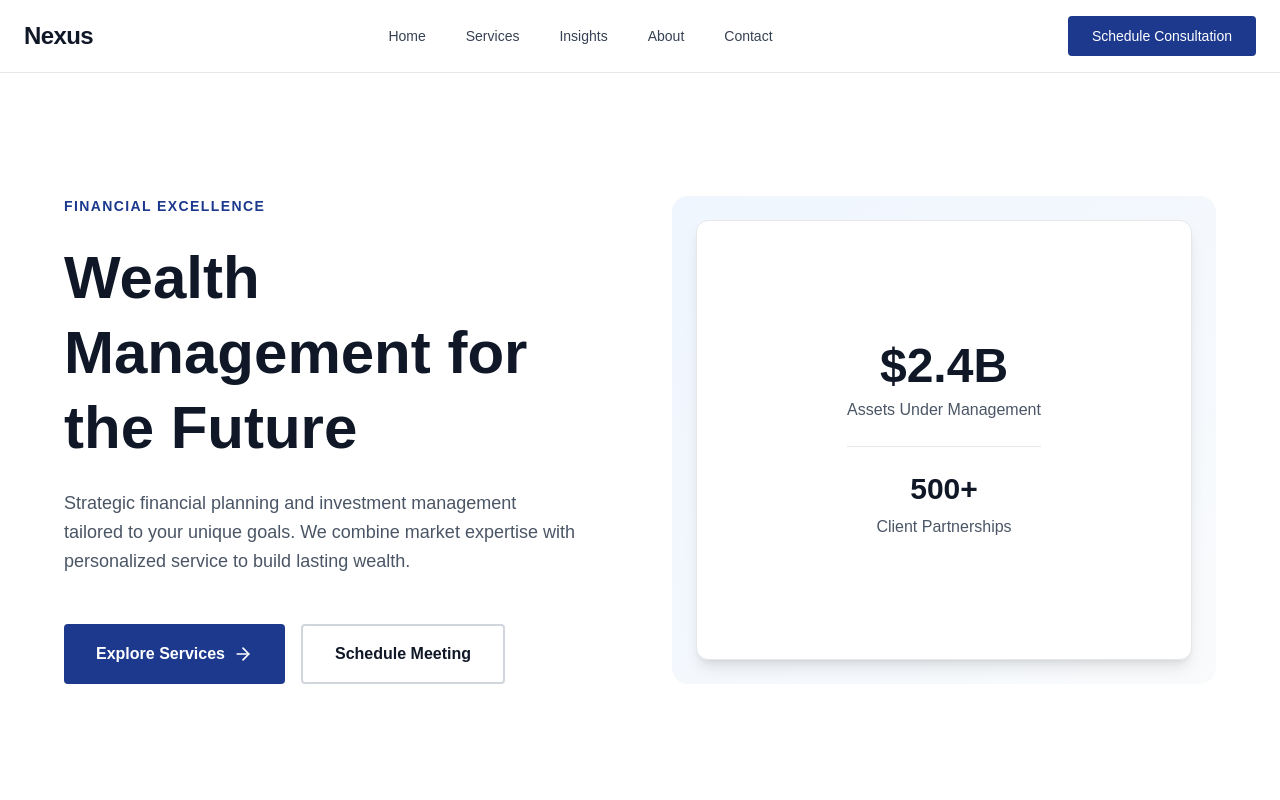
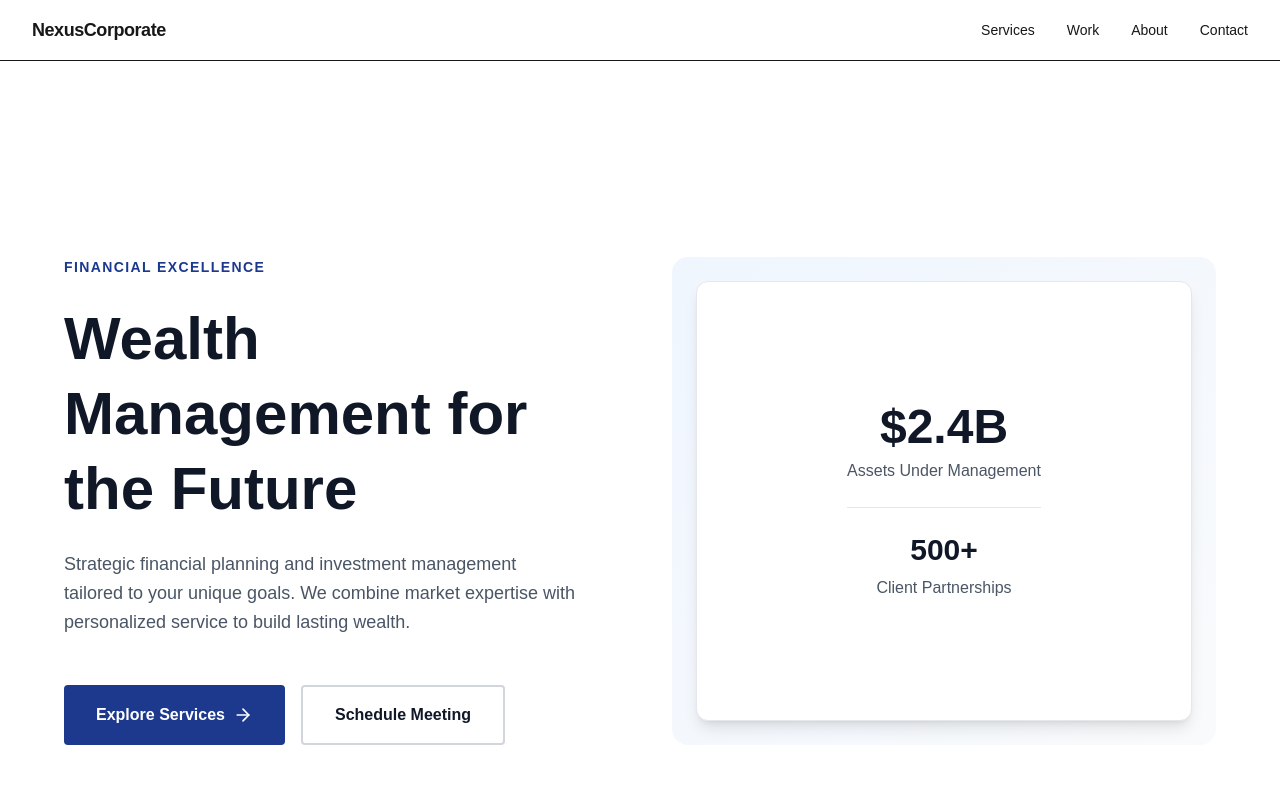
Before and after one commit to primyst/nexus, a Next.js app in the folder my-app/: page / in a window 1280 px wide. Shown: the top 800 px of the page. Built offline with nearby package versions, Linux system fonts and the light colour scheme.

Commit message:
Update Navigation.tsx

```diff
--- a/my-app/components/Navigation.tsx
+++ b/my-app/components/Navigation.tsx
@@ -1,77 +1,88 @@
 'use client';
 
+import React, { useState } from 'react';
 import Link from 'next/link';
-import { useState } from 'react';
 import { Menu, X } from 'lucide-react';
 
-export default function Navigation() {
-  const [isOpen, setIsOpen] = useState(false);
+interface NavItem {
+  label: string;
+  href: string;
+}
 
-  const navItems = [
-    { label: 'Home', href: '/' },
+const navItems: NavItem[] = [
   { label: 'Services', href: '/services' },
-    { label: 'Insights', href: '/insights' },
+  { label: 'Work', href: '/work' },
   { label: 'About', href: '/about' },
   { label: 'Contact', href: '/contact' },
 ];
 
+const Navigation: React.FC = () => {
+  const [isOpen, setIsOpen] = useState<boolean>(false);
+
+  const toggleMenu = (): void => {
+    setIsOpen((prev) => !prev);
+  };
+
+  const closeMenu = (): void => {
+    setIsOpen(false);
+  };
+
   return (
-    <nav className="fixed w-full bg-white/98 backdrop-blur-sm z-50 border-b border-gray-200">
-      <div className="max-w-7xl mx-auto px-6 py-4 flex justify-between items-center">
-        <Link href="/" className="text-2xl font-bold tracking-tight text-gray-900">
-          Nexus
+    <header className="sticky top-0 z-50 border-b border-[var(--border)] bg-[var(--background)]">
+      <nav className="mx-auto flex max-w-7xl items-center justify-between px-4 py-4 sm:px-6 lg:px-8">
+        {/* Brand */}
+        <Link
+          href="/"
+          className="text-lg font-semibold tracking-tight text-[var(--foreground)]"
+        >
+          Nexus<span className="text-[var(--primary)]">Corporate</span>
         </Link>
 
-        <div className="hidden md:flex gap-10">
+        {/* Desktop navigation */}
+        <ul className="hidden items-center gap-8 md:flex">
           {navItems.map((item) => (
+            <li key={item.href}>
               <Link
-              key={item.href}
                 href={item.href}
-              className="text-gray-700 hover:text-gray-900 transition-smooth font-medium text-sm"
+                className="text-sm font-medium text-[var(--muted)] transition-colors hover:text-[var(--foreground)]"
               >
                 {item.label}
               </Link>
+            </li>
           ))}
-        </div>
+        </ul>
 
+        {/* Mobile toggle */}
+        <button
+          type="button"
+          onClick={toggleMenu}
+          aria-label="Toggle navigation menu"
+          className="inline-flex items-center justify-center rounded-md p-2 text-[var(--foreground)] md:hidden"
+        >
+          {isOpen ? <X size={20} /> : <Menu size={20} />}
+        </button>
+      </nav>
+
+      {/* Mobile menu */}
+      {isOpen && (
+        <div className="md:hidden">
+          <ul className="space-y-1 border-t border-[var(--border)] bg-[var(--background)] px-4 py-4">
+            {navItems.map((item) => (
+              <li key={item.href}>
                 <Link
-          href="/contact"
-          className="hidden md:block px-6 py-2.5 bg-blue-900 text-white rounded font-medium text-sm hover:bg-blue-950 transition-smooth"
-        >
-          Schedule Consultation
-        </Link>
-
-        <button
-          onClick={() => setIsOpen(!isOpen)}
-          className="md:hidden p-2"
-        >
-          {isOpen ? <X size={24} /> : <Menu size={24} />}
-        </button>
-      </div>
-
-      {isOpen && (
-        <div className="md:hidden bg-white border-t border-gray-200">
-          <div className="px-6 py-4 space-y-4">
-            {navItems.map((item) => (
-              <Link
-                key={item.href}
                   href={item.href}
-                className="block text-gray-700 hover:text-gray-900 font-medium"
-                onClick={() => setIsOpen(false)}
+                  onClick={closeMenu}
+                  className="block rounded-md px-3 py-2 text-sm font-medium text-[var(--muted)] transition-colors hover:bg-[var(--border)] hover:text-[var(--foreground)]"
                 >
                   {item.label}
                 </Link>
+              </li>
             ))}
-            <Link
-              href="/contact"
-              className="block w-full px-6 py-2.5 bg-blue-900 text-white rounded font-medium text-center"
-              onClick={() => setIsOpen(false)}
-            >
-              Schedule Consultation
-            </Link>
-          </div>
+          </ul>
         </div>
       )}
-    </nav>
+    </header>
   );
-}
+};
+
+export default Navigation;
```
Lines whose indentation alone changed are shown as unchanged.
